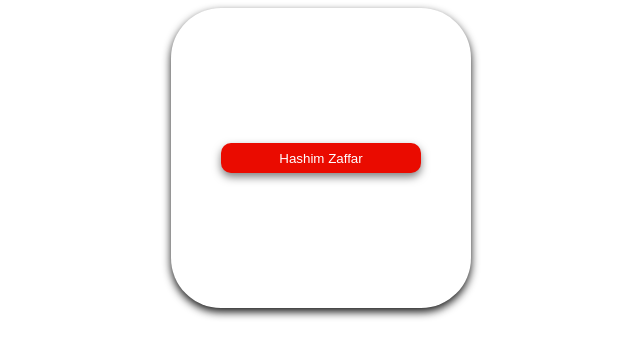
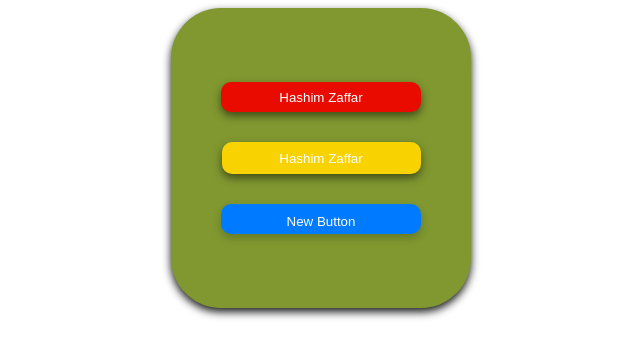
Before and after one commit to HashimZaffar/calculator, a plain HTML site: page index.html in a window 1280 px wide. Both pictures are taken after a click on the button "show my name". Shown: the whole page, without its empty margins (319-959 px from the left). Drawn offline with Linux system fonts and the light colour scheme.

Commit message:
third commit other features added 1. bottons added 2. other feartures added

```diff
--- a/index.html
+++ b/index.html
@@ -9,9 +9,10 @@
 </head>
 <body>
 
-   <div class="container">
+   <div class="container" id = "main-container">
 
     <button id="show-my-name" onclick="showName()">show my name</button>
+    <input type="text" id="inputfeild" placeholder="Text...">
 
 </div>
 
--- a/script.js
+++ b/script.js
@@ -1,14 +1,45 @@
 document.addEventListener('DOMContentLoaded', (event) => {
     console.log('DOM fully loaded and parsed');
 
+    const btn1 = document.getElementById('show-my-name');
+    const input1 = document.getElementById('inputfeild');
+    const mainContainer = document.getElementById('main-container');
 
+    const showName = () => {
+        btn1.innerText = 'Hashim Zaffar';
+        btn1.style.color = '#ffff'; // Assuming you want to change the text color to white
+        input1.value = 'Hashim Zaffar'; // Use the value property for input elements
+        input1.style.backgroundColor = '#f8d301';
+        input1.style.color = '#ffff';
+        input1.style.textAlign = 'center';
+        input1.style.border = 'none';
+        input1.style.boxShadow = '0 4px 8px rgba(0, 0, 0, 0.5)';
+        mainContainer.style.backgroundColor = '#819830';
+
+        // Create a new button
+        const newButton = document.createElement('button');
+        newButton.innerText = 'New Button';
+        newButton.style.padding = '10px 20px';
+        newButton.style.marginTop = '30px';
+        newButton.style.backgroundColor = '#007BFF';
+        newButton.style.color = 'white';
+        newButton.style.border = 'none';
+        newButton.style.borderRadius = '10px';
+        newButton.style.cursor = 'pointer';
+        newButton.style.boxShadow = '0 4px 8px rgba(0, 0, 0, 0.2)';
+
+        // Append the new button to the main container
+        mainContainer.appendChild(newButton);
+
+        // Optional: Add an event listener to the new button
+        newButton.addEventListener('click', () => {
+
+            btn1.style.backgroundColor = 'transparent';
+            input1.style.backgroundColor = 'transparent';
+            newButton.style.backgroundColor = 'transparent';
+
+        });
+    };
+
+    btn1.addEventListener('click', showName);
 });
-
-const btn1 = document.getElementById('show-my-name');
-
-showName = ()=>{
-
-btn1.innerText = 'Hashim Zaffar';
-btn1.style.color = '#ffff';
-
-}
--- a/styles.css
+++ b/styles.css
@@ -5,6 +5,8 @@ width: 300px;
 border: none;
 border-radius: 50px;
 display: flex;
+flex-direction: column;
+
 justify-content: center;
 align-items: center;
 margin: auto;
@@ -25,3 +27,22 @@ background-color: #ea0b00;
 
 
 }
+
+
+.container input{
+
+margin-top: 30px;
+height: 30px;
+width: 195px;
+border-radius: 10px;
+
+
+}
+
+.container input::placeholder{
+
+padding: 20px;
+align-self: stretch;
+color: black;
+
+}
```
